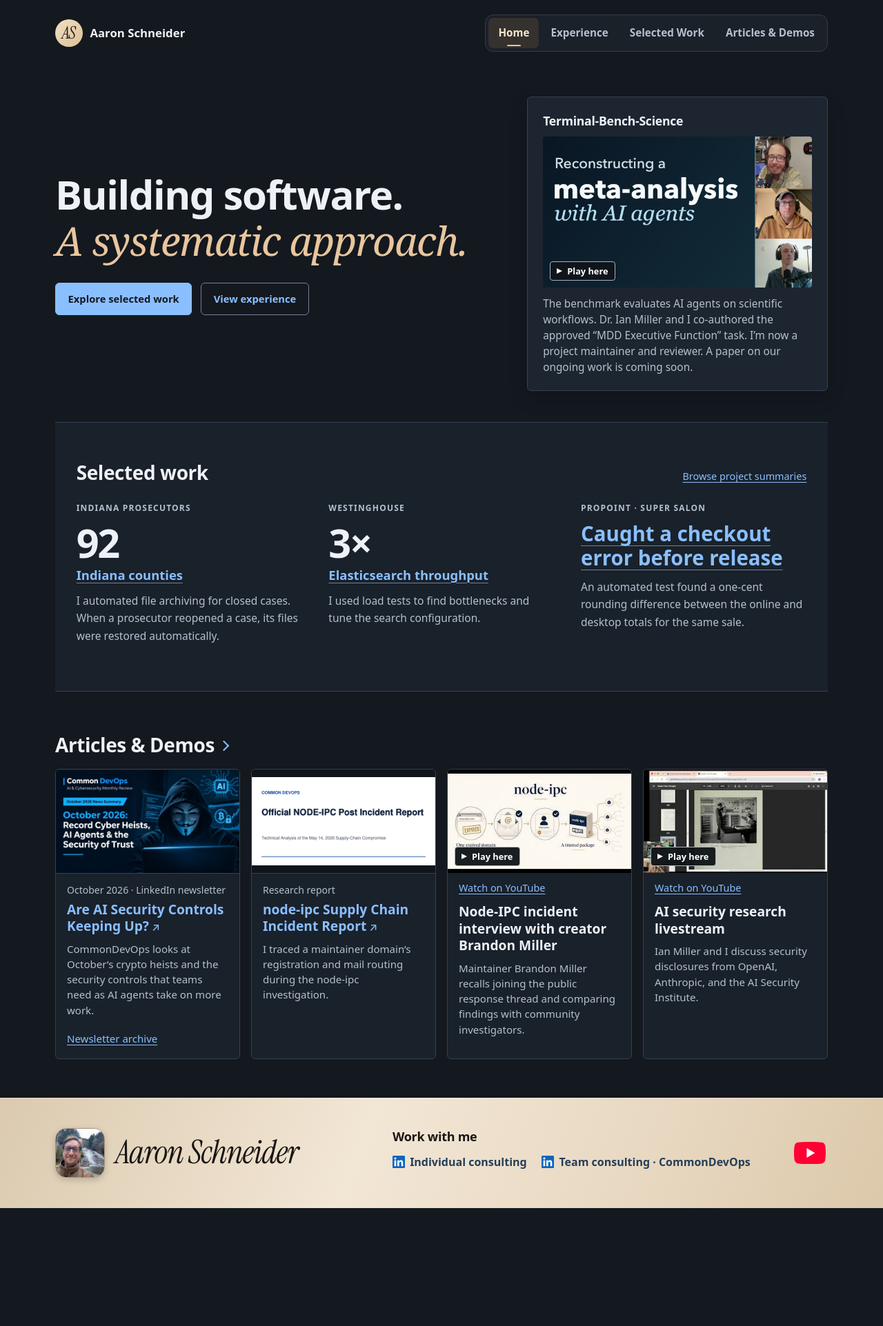
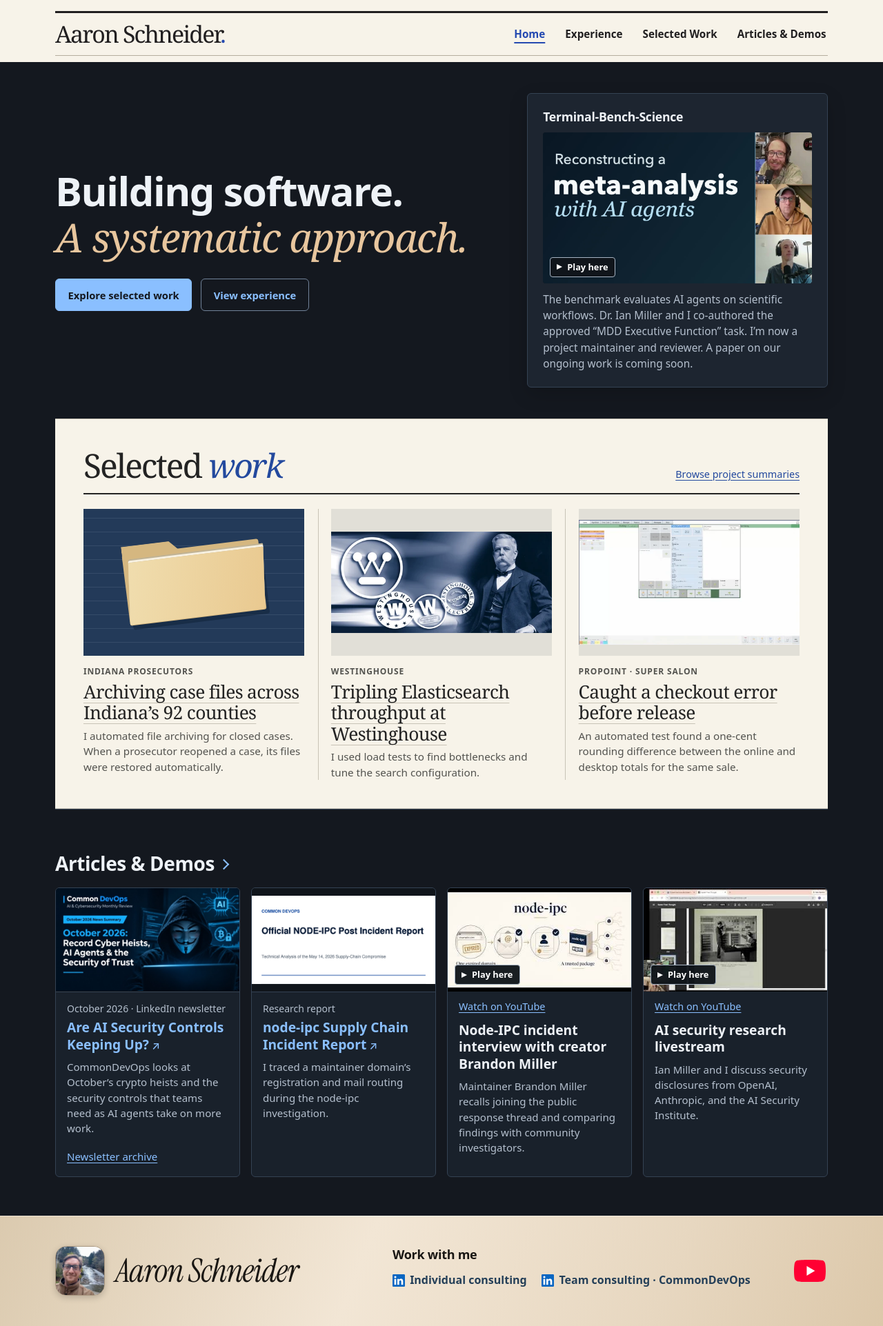
Before and after one commit to schneidergithub/schneidergithub.github.io, a Jekyll site: the page built from index.md, in a window 1280 px wide. Shown: the whole page at 69% size. Built offline with Jekyll 4.4.1, drawn with Linux system fonts in a browser that asks for light colours; before the commit the page ends 1752 px from its top, so only the background shows below that.

Commit message:
Editorial masthead and homepage Selected Work contact sheet (#52)
* Give the site an editorial masthead and the homepage a project contact sheet

* Keep the editorial phone menu in two balanced rows

---------

Co-authored-by: schneidergithub <no.response.schneider@gmail.com>

```diff
--- a/_layouts/default.html
+++ b/_layouts/default.html
@@ -20,15 +20,16 @@
   <meta name="twitter:card" content="summary_large_image">
   <meta name="twitter:image" content="{{ share_image | absolute_url | escape }}">
   <meta name="twitter:image:alt" content="{{ share_alt | escape }}">
-  <meta name="theme-color" content="#14181F">
+  <meta name="theme-color" content="#f7f3e9">
   <link rel="icon" href="{{ '/assets/favicon.svg' | relative_url }}?v={{ site.time | date: '%s' }}" type="image/svg+xml">
   <link rel="stylesheet" href="{{ '/assets/site.css' | relative_url }}?v={{ site.time | date: '%s' }}">
   <script src="{{ '/assets/navigation.js' | relative_url }}?v=2" defer></script>
 </head>
 <body>
   <a class="skip-link" href="#main">Skip to content</a>
+  <div class="masthead-paper">
     <header class="site-header wrap">
-    <a class="brand" href="{{ '/' | relative_url }}" aria-label="Aaron Schneider, home"><span class="brand-mark" aria-hidden="true">AS</span><span>Aaron Schneider</span></a>
+      <a class="brand" href="{{ '/' | relative_url }}" aria-label="Aaron Schneider, home">Aaron Schneider<span aria-hidden="true">.</span></a>
       <button class="site-menu-toggle" type="button" aria-controls="primary-navigation" aria-expanded="false" hidden>Menu<span class="menu-glyph" aria-hidden="true"></span></button>
       <nav id="primary-navigation" aria-label="Main navigation">
         {% assign nav_labels = 'Home|Experience|Selected Work|Articles & Demos' | split: '|' %}
@@ -38,6 +39,7 @@
         {% endfor %}
       </nav>
     </header>
+  </div>
   <main id="main" class="wrap" tabindex="-1">{{ content }}</main>
   {% assign social_icons = '/assets/portfolio/social-icons.svg' | relative_url | append: '?v=2' %}
   <footer class="site-footer{% if page.contact_footer %} consulting-footer{% endif %}" id="footer">
--- a/assets/site.css
+++ b/assets/site.css
@@ -18,37 +18,37 @@ img{display:block;max-width:100%;height:auto}
 .wrap{width:min(1120px,calc(100% - 3rem));margin-inline:auto}
 .skip-link{position:absolute;left:1rem;top:-6rem;z-index:5;padding:.7rem 1rem;background:var(--text);color:var(--bg)}
 .skip-link:focus{top:1rem}
+.masthead-paper {
+  --masthead-paper: #f7f3e9;
+  --masthead-ink: #211f20;
+  --masthead-blue: #2449b1;
+  --masthead-rule: #b5ad9e;
+  --focus: var(--masthead-blue);
+  color-scheme: light;
+  background: var(--masthead-paper);
+  color: var(--masthead-ink);
+  padding-block: clamp(.6rem, 1.3vw, 1rem) .55rem;
+}
 .site-header {
   display: grid;
   grid-template-columns: max-content minmax(0, 1fr);
   align-items: center;
-  gap: .65rem 1rem;
-  padding-block: clamp(.85rem, 1.7vw, 1.3rem);
+  gap: .5rem 1rem;
+  border-block-start: 3px solid var(--masthead-ink);
+  border-block-end: 1px solid var(--masthead-rule);
+  padding-block: .5rem;
 }
 .brand {
-  display: inline-flex;
-  gap: .65rem;
-  align-items: center;
+  display: inline-block;
+  align-content: center;
   min-height: 44px;
-  color: var(--text);
-  font-size: 1.05rem;
-  font-weight: 650;
-  line-height: 1.2;
+  padding-block: .25rem;
+  color: var(--masthead-ink);
+  font: 400 clamp(1.65rem, 2.65vw, 2.2rem)/1.1 Georgia, "Times New Roman", serif;
+  letter-spacing: -.055em;
   text-decoration: none;
 }
-.brand-mark {
-  display: grid;
-  flex: none;
-  place-items: center;
-  width: 40px;
-  height: 40px;
-  border-radius: 50%;
-  background: linear-gradient(135deg, #f1dfbf, #ddc09a);
-  color: #211c17;
-  font: italic 400 25px/1 "Instrument Serif", Georgia, serif;
-  letter-spacing: -.05em;
-  padding-inline-end: 2px;
-}
+.brand span { color: var(--masthead-blue); }
 nav{display:flex;flex-wrap:wrap;gap:.4rem 1.2rem}
 nav a{padding-block:.5rem;font-size:.9rem;text-decoration:none;color:var(--muted)}
 nav a:hover,nav a:focus-visible,nav a[aria-current]{color:var(--accent);text-decoration:underline}
@@ -75,22 +75,138 @@ main{min-height:65vh}
 .focus-media{margin-bottom:.75rem}
 .focus-media:has(noscript > a) .publication-video{display:none}
 .section{padding-block:3.5rem;border-top:1px solid var(--line)}
-.selected-results{padding-inline:clamp(1rem,2.4vw,2rem);background:var(--panel-alt)}
 .section-heading{display:flex;justify-content:space-between;gap:1rem;align-items:baseline;margin-bottom:1.5rem}
 .section-heading h2{margin:0}
 .section-heading>a{font-size:.9rem}
-.feature-grid{display:grid;grid-template-columns:repeat(3,minmax(0,1fr));gap:clamp(1.2rem,3vw,2.5rem)}
-.feature{display:flex;flex-direction:column;align-items:flex-start;padding-top:1.15rem;border-top:1px solid var(--line)}
-.feature .eyebrow{margin-bottom:.65rem}
-.feature-result{margin-bottom:.75rem}
-.result-statement{font-size:clamp(1.45rem,2.3vw,1.85rem);line-height:1.18;text-wrap:balance}
-.result-value,.result-label{display:block}
-.result-value{color:var(--text);font-size:clamp(2.6rem,4.5vw,3.8rem);font-weight:650;line-height:1.05;letter-spacing:-.04em;font-variant-numeric:tabular-nums}
-.result-label{font-size:1.15rem;line-height:1.35;margin-top:.25rem}
-.feature p:not(.eyebrow){max-width:41ch;margin-bottom:.65rem;color:var(--muted);font-size:.97rem}
-.feature-result .result-link{display:block;min-height:44px;color:var(--accent);font:inherit;text-decoration:none}
-.result-link .result-label,.result-statement .result-link{text-decoration:underline;text-decoration-color:var(--control-border);text-decoration-thickness:1px}
-.result-link:is(:hover,:focus-visible) .result-label,.result-statement .result-link:is(:hover,:focus-visible){text-decoration-color:currentColor}
+/* The homepage contact sheet uses paper, ink and a single blue link accent. */
+.selected-results {
+  --sheet-paper: #f7f3e9;
+  --sheet-ink: #232323;
+  --sheet-muted: #53534f;
+  --sheet-rule: #c8c3b6;
+  --sheet-blue: #23499e;
+  --sheet-gutter: clamp(1.3rem, 3vw, 2.5rem);
+  color-scheme: light;
+  padding: clamp(1.25rem, 3.2vw, 2.6rem);
+  border-block: 1px solid var(--sheet-rule);
+  background: var(--sheet-paper);
+  color: var(--sheet-ink);
+}
+.selected-results .section-heading {
+  flex-wrap: wrap;
+  margin-bottom: 1.3rem;
+  padding-bottom: .9rem;
+  border-bottom: 2px solid var(--sheet-ink);
+}
+.selected-results h2 {
+  font: 400 clamp(1.9rem, 3.8vw, 3rem)/1.08 Georgia, "Times New Roman", serif;
+  letter-spacing: -.045em;
+}
+.selected-results h2 em { color: var(--sheet-blue); }
+.selected-results .section-heading a { color: var(--sheet-blue); }
+.selected-results a:focus-visible { outline-color: var(--sheet-blue); }
+.feature-grid {
+  display: grid;
+  grid-template-columns: repeat(3, minmax(0, 1fr));
+  gap: var(--sheet-gutter);
+  container: selected-projects / inline-size;
+}
+.feature { position: relative; min-width: 0; }
+.feature + .feature::before {
+  content: "";
+  position: absolute;
+  inset: 0 auto 0 calc(var(--sheet-gutter) / -2);
+  border-inline-start: 1px solid var(--sheet-rule);
+}
+.feature-cover {
+  display: grid;
+  place-items: center;
+  aspect-ratio: 3 / 2;
+  overflow: hidden;
+  background: #e1dfd7;
+}
+.feature-cover img {
+  width: 100%;
+  height: 100%;
+  object-fit: contain;
+}
+.feature-cover-archive {
+  position: relative;
+  isolation: isolate;
+  background-color: #233a59;
+  background-image: repeating-linear-gradient(0deg, transparent 0 19px, rgb(181 198 217 / 12%) 19px 20px);
+}
+.archive-folder {
+  position: relative;
+  width: 62%;
+  height: 48%;
+  transform: rotate(-7deg);
+  border-radius: 3px;
+  background: #d5b780;
+  box-shadow: .25rem .4rem 0 rgb(12 30 50 / 45%);
+}
+.archive-folder::before {
+  content: "";
+  position: absolute;
+  inset: -12% 54% 90% 0;
+  background: #d5b780;
+  clip-path: polygon(0 0, 76% 0, 100% 100%, 0 100%);
+}
+.archive-folder::after {
+  content: "";
+  position: absolute;
+  inset: 12% -1% 0 2%;
+  border-radius: 2px;
+  background: linear-gradient(100deg, #f0ddae, #e9c990);
+  box-shadow: 0 -3px 0 #f7f1e2, 0 -5px 0 #c0b395;
+  transform: skewX(-5deg);
+}
+.feature .eyebrow {
+  margin: .8rem 0 .25rem;
+  color: var(--sheet-muted);
+  font-size: .75rem;
+  letter-spacing: .07em;
+}
+.feature-result {
+  margin: 0 0 .45rem;
+  font: 400 clamp(1.25rem, 2.2vw, 1.65rem)/1.15 Georgia, "Times New Roman", serif;
+  letter-spacing: -.025em;
+  overflow-wrap: anywhere;
+}
+.feature-result a { color: inherit; text-decoration-color: var(--sheet-rule); text-decoration-thickness: 1px; }
+.feature-result a::after { content: ""; position: absolute; inset: 0; }
+.feature-result a:is(:hover, :focus-visible) { color: var(--sheet-blue); text-decoration-color: currentColor; }
+.feature:focus-within { outline: 2px solid var(--sheet-blue); outline-offset: 4px; }
+.feature-summary { margin: 0; color: var(--sheet-muted); font-size: .95rem; line-height: 1.48; }
+
+@media (max-width: 720px) {
+  .feature-grid { grid-template-columns: minmax(0, 1fr); }
+  .feature {
+    display: grid;
+    grid-template-columns: minmax(0, 30%) minmax(0, 1fr);
+    grid-template-areas: "cover label" "cover title" "summary summary";
+    align-content: start;
+    column-gap: clamp(8px, 3vw, 16px);
+  }
+  .feature-cover { grid-area: cover; align-self: center; }
+  .feature .eyebrow { grid-area: label; align-self: end; margin: 0 0 .2rem; }
+  .feature-result { grid-area: title; margin: 0; }
+  .feature-summary { grid-area: summary; margin-top: .55rem; }
+  .feature + .feature::before {
+    inset: calc(var(--sheet-gutter) / -2) 0 auto;
+    border: 0;
+    border-block-start: 1px solid var(--sheet-rule);
+  }
+}
+@container selected-projects (max-width: 13rem) {
+  .feature { display: flex; flex-direction: column; }
+  .feature-cover { align-self: stretch; }
+  .feature .eyebrow { align-self: start; margin-top: .6rem; }
+}
+@supports (rule-visibility-items: between) {
+  .feature-grid { column-rule: 1px solid var(--sheet-rule); row-rule: 1px solid var(--sheet-rule); }
+  .feature + .feature::before { content: none; }
+}
 .page-intro{padding-block:4rem 2.5rem;max-width:850px}
 .page-intro h1{font-size:clamp(2.5rem,5vw,3.75rem);max-width:none}
 .study-directory{display:block;margin-bottom:1.35rem}
@@ -555,7 +671,6 @@ figcaption{font-size:.875rem;line-height:1.5;color:var(--muted);padding-top:.7re
 @media(max-width:960px){.media-grid{grid-template-columns:repeat(2,minmax(0,1fr))}}
 @media(max-width:850px){.publication:has(.publication-video[open]){grid-template-columns:1fr}
 .hero{grid-template-columns:minmax(0,1fr);gap:1.5rem;padding-block:1.75rem}
-.feature-grid{gap:1.25rem}
 .project-grid{grid-template-columns:minmax(0,1fr)}
 .role{grid-template-columns:145px minmax(0,1fr);column-gap:1rem}
 }
@@ -566,12 +681,9 @@ figcaption{font-size:.875rem;line-height:1.5;color:var(--muted);padding-top:.7re
 @media(max-width:640px){
 .study-ending{flex-direction:column;align-items:flex-start}
 .study-ending a.study-return{margin-inline-start:0}
-.feature-grid,.media-grid{grid-template-columns:1fr}
+.media-grid{grid-template-columns:1fr}
 .study-directory ul{grid-template-columns:minmax(0,1fr)}
 .media-card:has(.publication-video[open]){grid-column:auto}
-.feature{padding-top:1rem}
-.feature-grid{gap:1rem}
-.result-value{font-size:2.65rem}
 }
 @media(max-width:540px){body{font-size:16px}
 .wrap{width:calc(100% - min(2rem,32px))}
@@ -605,7 +717,7 @@ figure{padding-inline:1.4rem}
 }
 
 @media print{body{background:white;color:black}
-.site-header,.site-footer,.skip-link,.actions{display:none}
+.masthead-paper,.site-footer,.skip-link,.actions{display:none}
 .wrap{width:100%}
 a{color:inherit}
 .role{break-inside:avoid}
@@ -717,44 +829,35 @@ a{color:inherit}
 /* Shared interaction hierarchy and comfortable touch targets. */
 .site-header nav {
   justify-self: end;
-  flex-wrap: nowrap;
   align-items: center;
-  gap: 3px;
-  max-width: 100%;
-  padding: 4px;
-  border: 1px solid #323c48;
-  border-radius: 12px;
-  background: #1b2129;
+  gap: .15rem clamp(.5rem, 1.9vw, 1.6rem);
 }
 .site-header nav a {
-  position: relative;
-  display: flex;
+  display: inline-flex;
   align-items: center;
   min-height: 44px;
-  padding: .35rem clamp(.55rem, 1.1vw, 1rem);
-  border-radius: 7px;
-  color: var(--muted);
+  padding: .35rem .15rem;
+  color: var(--masthead-ink);
   font-size: .95rem;
   font-weight: 550;
   line-height: 1.3;
-  text-decoration: none;
+  text-decoration: underline 2px transparent;
+  text-underline-offset: .38em;
+  text-decoration-inset: 35%;
 }
-.site-header nav a:is(:hover, :focus-visible) { background: #29323e; color: var(--text); }
-.site-header nav a[aria-current] { background: #34312e; color: #f5e5ce; font-weight: 650; }
-.site-header nav a[aria-current]::after {
-  content: "";
-  position: absolute;
-  inset: auto .75rem 3px;
-  width: 1.25rem;
-  height: 2px;
-  margin-inline: auto;
-  border-radius: 2px;
-  background: #e8c69e;
+.site-header nav a:is(:hover, :focus-visible, [aria-current]) {
+  color: var(--masthead-blue);
+  text-decoration-color: currentColor;
+  text-decoration-inset: 0;
 }
-.site-header nav a:focus-visible { z-index: 1; outline-offset: 1px; }
+.site-header nav a[aria-current] { font-weight: 700; }
 .site-header nav[hidden], .site-menu-toggle[hidden] { display: none; }
+@media (prefers-reduced-motion: no-preference) {
+  .site-header nav a { transition: text-decoration-inset 160ms ease, text-decoration-color 160ms ease; }
+}
 @media (forced-colors: active) {
-  .site-header nav a[aria-current] { text-decoration: underline; }
+  .site-header nav a { text-decoration: none; }
+  .site-header nav a:is(:hover, :focus-visible, [aria-current]) { text-decoration: underline; }
 }
 
 .button.secondary:hover{background:var(--panel);filter:none}
@@ -789,18 +892,21 @@ a{color:inherit}
 .site-menu-toggle {
   display: inline-flex;
   align-items: center;
-  gap: .6em;
+  gap: .65em;
   min-height: 44px;
-  padding: .45em .8em;
-  border: 1px solid var(--control-border);
-  border-radius: 8px;
-  background: #1b2129;
-  color: var(--text);
+  padding: .45em .7em;
+  border: 1px solid var(--masthead-rule);
+  border-radius: 2px;
+  background: transparent;
+  color: var(--masthead-ink);
   font: 600 .95rem/1.3 system-ui, sans-serif;
   cursor: pointer;
 }
-.site-menu-toggle[aria-expanded="true"] { border-color: #bda580; color: #f5e5ce; }
-.site-menu-toggle:focus-visible { outline: 3px solid var(--focus); outline-offset: 3px; }
+.site-menu-toggle[aria-expanded="true"] {
+  border-color: currentColor;
+  color: var(--masthead-blue);
+}
+.site-menu-toggle:focus-visible { outline: 3px solid var(--focus); outline-offset: 2px; }
 .menu-glyph { position: relative; width: 15px; height: 14px; flex: none; }
 .menu-glyph::before, .menu-glyph::after {
   content: "";
@@ -817,25 +923,21 @@ a{color:inherit}
 @media (prefers-reduced-motion: no-preference) {
   .menu-glyph::before, .menu-glyph::after { transition: transform 140ms ease-out; }
 }
-@media screen and (min-width: 46em) and (max-width: 54em) {
-  .site-header { column-gap: .65rem; }
-  .site-header .brand { gap: .5rem; font-size: 1rem; }
-  .site-header nav a { padding-inline: .45rem; font-size: .9rem; }
-}
 @media screen and (max-width: 46em) {
-  .site-header {
-    grid-template-columns: minmax(0, 1fr) auto;
-    gap: .55rem .5rem;
-    padding-block: .6rem;
+  .masthead-paper { padding-block: .4rem; }
+  .site-header { grid-template-columns: minmax(0, 1fr) auto; padding-block: .3rem; }
+  .site-header .brand { width: fit-content; min-width: 0; overflow-wrap: anywhere; }
+  .site-header nav {
+    grid-column: 1 / -1;
+    justify-self: stretch;
+    gap: 0 1.1rem;
+    border-top: 1px solid var(--masthead-rule);
+    padding-top: .25rem;
   }
-  .site-header .brand { width: fit-content; min-width: 0; overflow-wrap: anywhere; }
-  .site-header nav { grid-column: 1 / -1; justify-self: stretch; display: grid; gap: 2px; }
-  .site-header nav a { min-width: 0; min-height: 48px; padding-inline: 1rem; }
-  .site-header nav a[aria-current]::after {
-    inset: 0 auto 0 5px;
-    width: 2px;
-    height: 1.2em;
-    margin: auto 0;
+  .site-header nav a {
+    flex: 1 0 calc(50% - 1.1rem);
+    min-width: min(100%, 9em);
+    min-height: 48px;
   }
 }
 
@@ -992,10 +1094,6 @@ a{color:inherit}
   grid-template-areas: "title" "media" "copy";
   grid-template-columns: minmax(0, 1fr);
 }
-.selected-results .feature {
-  border: 0;
-  padding-top: 0;
-}
 
 @media (max-width: 640px) {
   .publication-intro .lead {
@@ -1011,9 +1109,6 @@ a{color:inherit}
   .publication-featured {
     grid-template-columns: minmax(0, 1fr);
     grid-template-areas: "title" "media" "copy";
-  }
-  .selected-results .feature-grid {
-    gap: 1.6rem;
   }
 }
 @container (max-width: 16rem) {
--- a/index.md
+++ b/index.md
@@ -19,7 +19,7 @@ contact_footer: true
 
 <section class="section selected-results" aria-labelledby="selected-title">
   <div class="section-heading">
-    <h2 id="selected-title">Selected work</h2>
+    <h2 id="selected-title">Selected <em>work</em></h2>
     <a href="{{ '/work/' | relative_url }}#project-summaries">Browse project summaries</a>
   </div>
   <div class="feature-grid">
@@ -27,14 +27,27 @@ contact_footer: true
     {% for project in projects %}
     {% assign highlight = project.home_highlight %}
     {% assign studies = site.pages | where: 'layout', 'case-study' | where: 'project', project.slug %}
+    {% assign gallery = site.data.gallery | where: 'id', project.slug | first %}
+    {% assign cover = gallery.items.first %}
+    {% if cover and studies.size == 1 and studies.first.figures.first.image %}
+      {% assign primary_image = studies.first.figures.first.image %}
+      {% assign cover = gallery.items | where: 'image', primary_image | first | default: cover %}
+    {% endif %}
+    {% assign heading = highlight.value | append: ' ' | append: highlight.label | strip %}
+    {% if highlight.value and studies.size == 1 %}{% assign heading = studies.first.title %}{% endif %}
     <article class="feature">
+      {% if cover.thumbnail %}
+        <div class="feature-cover"><img src="{{ cover.thumbnail | relative_url }}?v={{ cover.thumbnail_version | escape }}" alt="{{ cover.alt | escape }}" width="{{ cover.width }}" height="{{ cover.height }}" loading="lazy" decoding="async"></div>
+      {% else %}
+        <div class="feature-cover feature-cover-archive" aria-hidden="true"><span class="archive-folder"></span></div>
+      {% endif %}
       <p class="eyebrow">{{ highlight.organization | escape }}</p>
-      <h3 class="feature-result{% unless highlight.value %} result-statement{% endunless %}">
-        <a class="result-link" href="{% if studies.size == 1 %}{{ studies.first.url | relative_url }}{% else %}{{ '/work/' | relative_url }}#{{ project.slug | escape }}{% endif %}">
-          {% if highlight.value %}<span class="result-value">{{ highlight.value | escape }}</span> <span class="result-label">{{ highlight.label | escape }}</span>{% else %}{{ highlight.label | escape }}{% endif %}
+      <h3 class="feature-result">
+        <a href="{% if studies.size == 1 %}{{ studies.first.url | relative_url }}{% else %}{{ '/work/' | relative_url }}#{{ project.slug | escape }}{% endif %}">
+          {{ heading | escape }}
         </a>
       </h3>
-      <p>{{ highlight.description | escape }}</p>
+      <p class="feature-summary">{{ highlight.description | escape }}</p>
     </article>
     {% endfor %}
   </div>
```
Also changed, not shown: scripts/check_publications.cjs (+17 -2 lines). Lines whose indentation alone changed are shown as unchanged.
